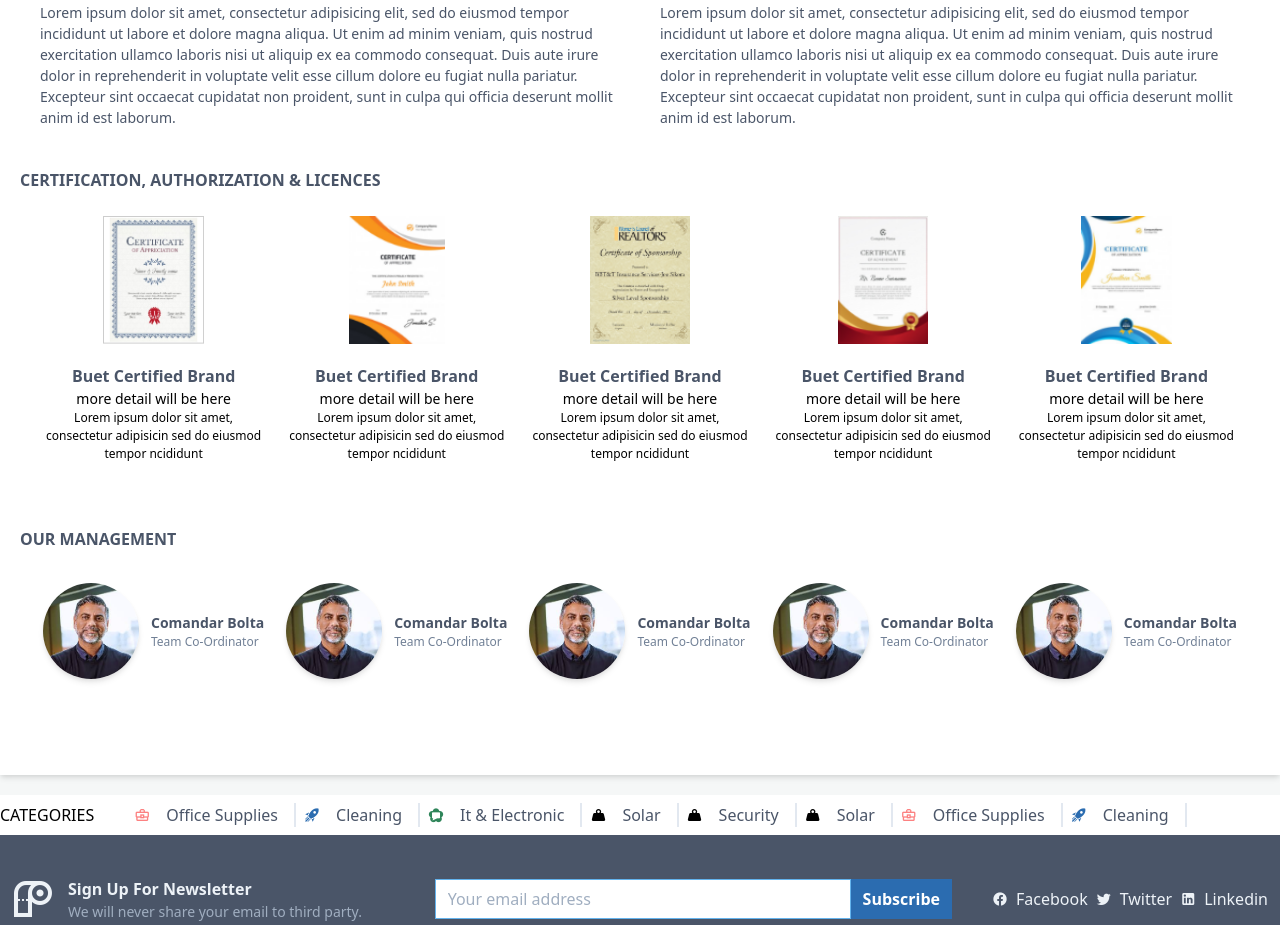
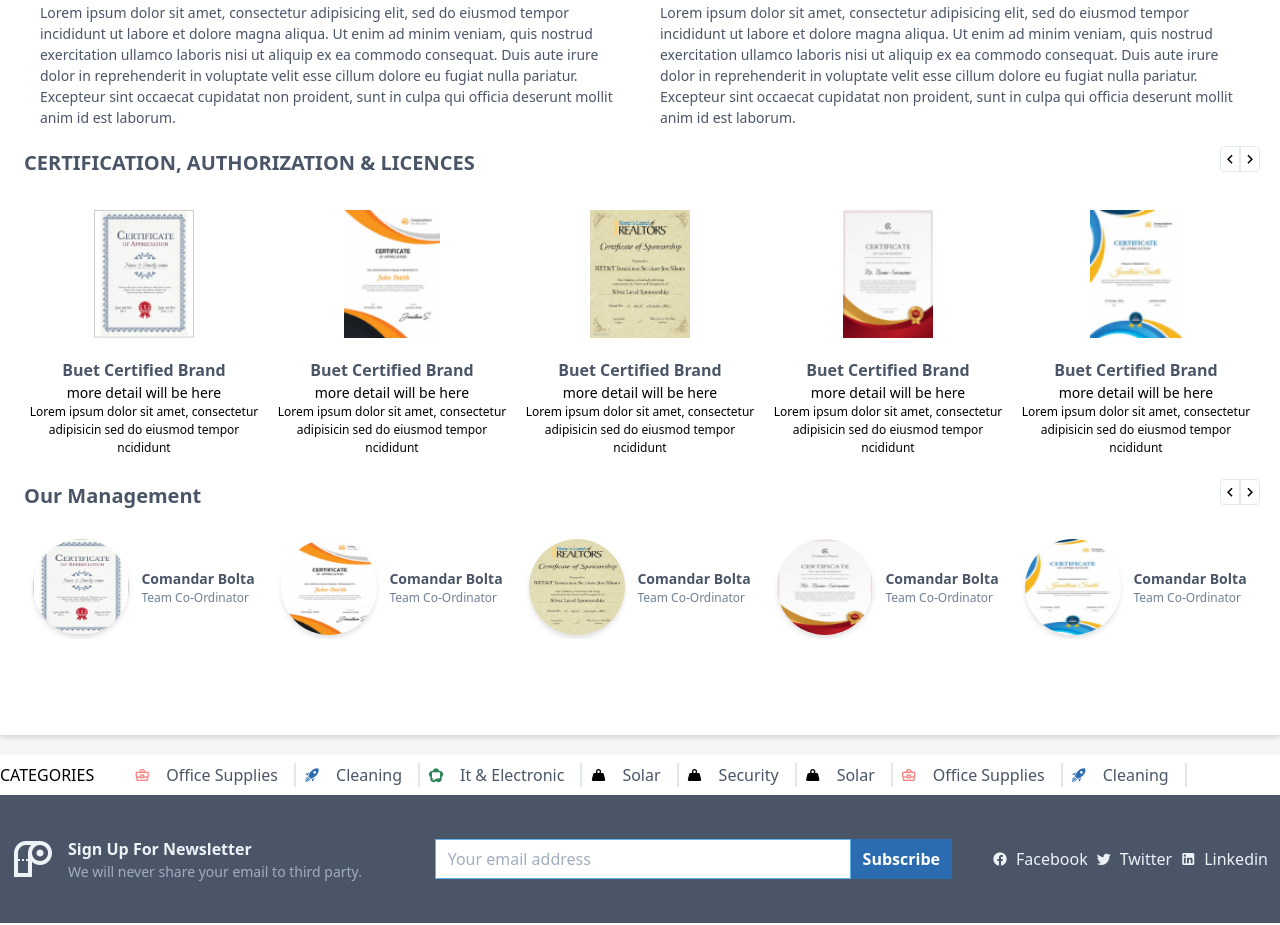
Before and after one commit to allImran/vue-tail-shop, a Vue app: page /vendor in a window 1280 px wide. Shown: the part 2100-3025 px from the top of the page. Built offline with nearby package versions, Linux system fonts and the light colour scheme.

Commit message:
certificate and management carousel add

```diff
--- a/src/components/molecule/vendor/AboutUs.vue
+++ b/src/components/molecule/vendor/AboutUs.vue
@@ -21,33 +21,80 @@
       />
     </div>
 
-    <CertificateCardView/>
+<!--    <CertificateCardView/>-->
 
-    <ManagementTeam>
+    <Carousel headerText="CERTIFICATION, AUTHORIZATION & LICENCES" :slides="certificates" :responsive="certificateCarousel">
+      <template v-slot="{slide}">
+        <Card
+            :image="slide.image_url"
+            imgStyle="h-32"
+            title="Buet certified brand"
+            titleStyle="font-semibold text-sm text-gray-700 capitalize text-center mt-4"
+            border="border-0"
+            subTitle="more detail will be here"
+            subTitleStyle="text-xs sm:text-sm text-center"
+            detailStyle="text-xs text-center"
+            detail="Lorem ipsum dolor sit amet, consectetur adipisicin sed do eiusmod tempor ncididunt"
+        />
+      </template>
+    </Carousel>
+
+<!--    <ManagementTeam>
       <template v-slot:top>
         <p class="uppercase font-bold text-gray-700 mt-16 mb-8">Our Management</p>
       </template>
-    </ManagementTeam>
+    </ManagementTeam>-->
+
+    <Carousel headerText="Our Management" :slides="certificates" :responsive="certificateCarousel">
+      <template v-slot="{slide}">
+        <div
+            class="flex justify-center items-center">
+          <RoundImage
+              :image="slide.image_url"
+              heightWeight="w-16 h-16 sm:w-24 sm:h-24"
+          />
+          <div>
+            <p class="ml-3 text-sm sm:text-md font-semibold text-gray-700">Comandar Bolta</p>
+            <p class="ml-3 text-xs text-gray-600">Team Co-Ordinator</p>
+          </div>
+        </div>
+      </template>
+    </Carousel>
   </div>
 </template>
 
 <script>
 import TextWithBgImage from '@/components/atom/TextWithBgImage'
-import CertificateCardView from '@/components/molecule/vendor/CertificateCardView'
-import ManagementTeam from '@/components/molecule/vendor/ManagementTeam'
+// import CertificateCardView from '@/components/molecule/vendor/CertificateCardView'
+// import ManagementTeam from '@/components/molecule/vendor/ManagementTeam'
+import Carousel from '@/components/slider/Carousel'
+import Card from '@/components/atom/Card'
+import RoundImage from '@/components/atom/RoundImage'
+import { certificates } from "@/data/certificate"
+import {certificateCarousel} from '@/config/certificateCarousel'
 
 export default {
   name: 'AboutUs',
   components: {
     TextWithBgImage,
-    CertificateCardView,
-    ManagementTeam
+    // CertificateCardView,
+    // ManagementTeam,
+    Carousel,
+    Card,
+    RoundImage,
+
   },
   props: {},
   data() {
-    return {}
+    return {
+      certificateCarousel
+    }
   },
-  computed: {},
+  computed: {
+    certificates() {
+      return certificates;
+    }
+  },
   watch: {},
   methods: {}
 }
--- a/src/components/molecule/vendor/ProductService.vue
+++ b/src/components/molecule/vendor/ProductService.vue
@@ -22,13 +22,13 @@
     </div>
 
 
-    <Carousel header-text="some of our project" :slides="slides" :responsive="responsive">
+    <Carousel headerText="some of our project" :slides="slides" :responsive="responsive">
       <template v-slot="{slide}">
         <GradientCard :image="slide.img"/>
       </template>
     </Carousel>
 
-    <Carousel header-text="some of our client" :slides="someOfClients" :responsive="someOfOurClientCarousel">
+    <Carousel headerText="some of our client" :slides="someOfClients" :responsive="someOfOurClientCarousel">
       <template v-slot="{slide}">
         <Card
             :image="slide.image_url"
@@ -45,7 +45,7 @@
       </template>
     </ClientTestimonial>-->
 
-    <Carousel header-text="client testimonial" :slides="someOfClients" :responsive="clientTestimonialCarousel">
+    <Carousel headerText="client testimonial" :slides="someOfClients" :responsive="clientTestimonialCarousel">
       <template v-slot="{slide}">
         <div
             class="mt-10 flex p-3 h-48 mb-10 relative border border-solid border-gray-300 flex-col items-center"
--- /dev/null
+++ b/src/config/certificateCarousel.js
@@ -0,0 +1,15 @@
+export const certificateCarousel = [
+    {
+        width: 0,
+        item: 1
+    }, {
+        width: 768,
+        item: 3
+    }, {
+        width: 1024,
+        item: 5
+    }, {
+        width: 1280,
+        item: 5
+    },
+]
```
